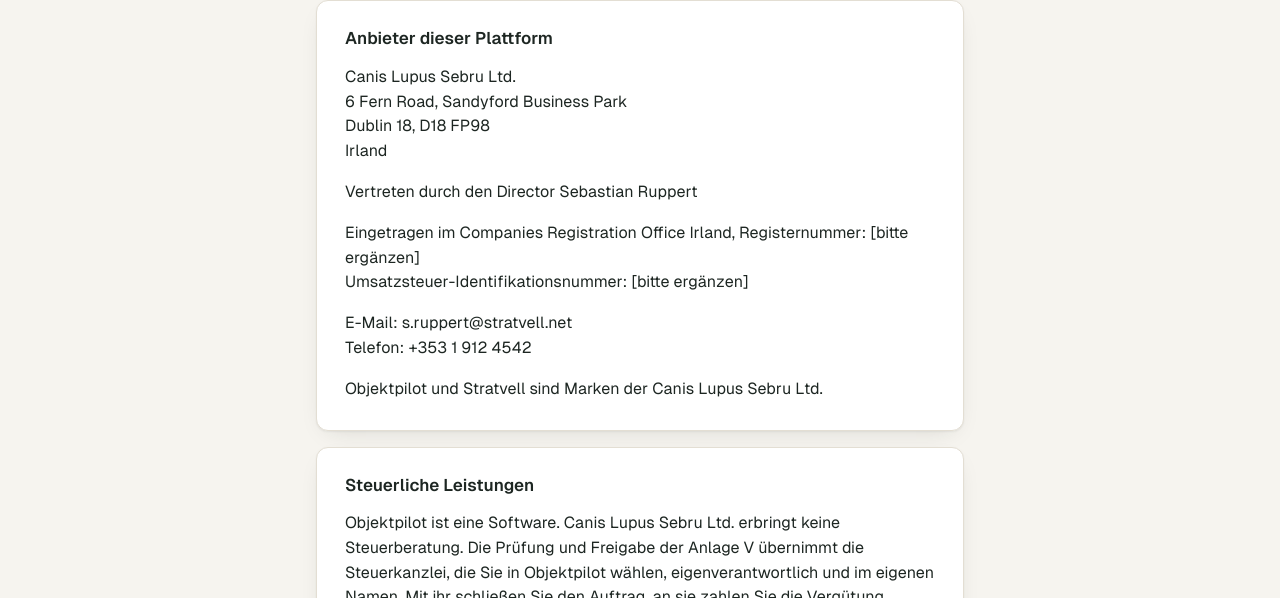
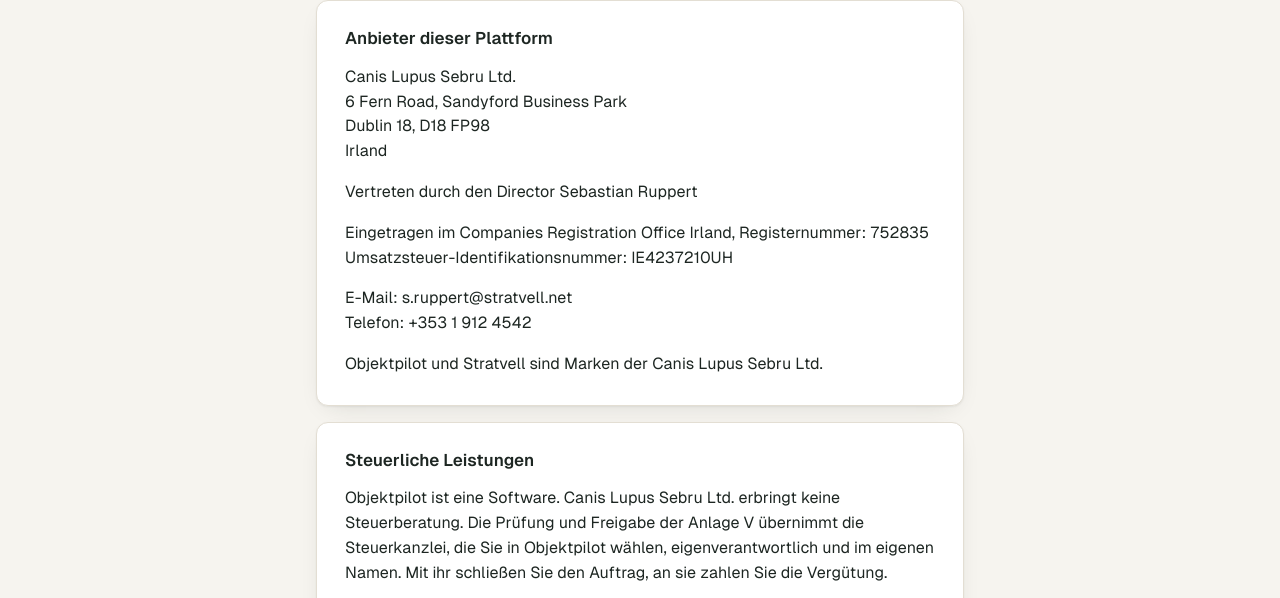
Before and after one commit to RupSeb/objektpilot, a plain HTML site: page impressum.html in a window 1280 px wide. Shown: the part 190-788 px from the top of the page. Drawn offline with Linux system fonts and the light colour scheme.

Commit message:
Impressum: Registernummer und USt-ID

```diff
--- a/impressum.html
+++ b/impressum.html
@@ -17,7 +17,7 @@
 <h2 class="h3">Anbieter dieser Plattform</h2>
 <p>Canis Lupus Sebru Ltd.<br>6 Fern Road, Sandyford Business Park<br>Dublin 18, D18 FP98<br>Irland</p>
 <p>Vertreten durch den Director Sebastian Ruppert</p>
-<p>Eingetragen im Companies Registration Office Irland, Registernummer: [bitte ergänzen]<br>Umsatzsteuer-Identifikationsnummer: [bitte ergänzen]</p>
+<p>Eingetragen im Companies Registration Office Irland, Registernummer: 752835<br>Umsatzsteuer-Identifikationsnummer: IE4237210UH</p>
 <p>E-Mail: s.ruppert@stratvell.net<br>Telefon: +353 1 912 4542</p>
 <p>Objektpilot und Stratvell sind Marken der Canis Lupus Sebru Ltd.</p>
 </section>
```
